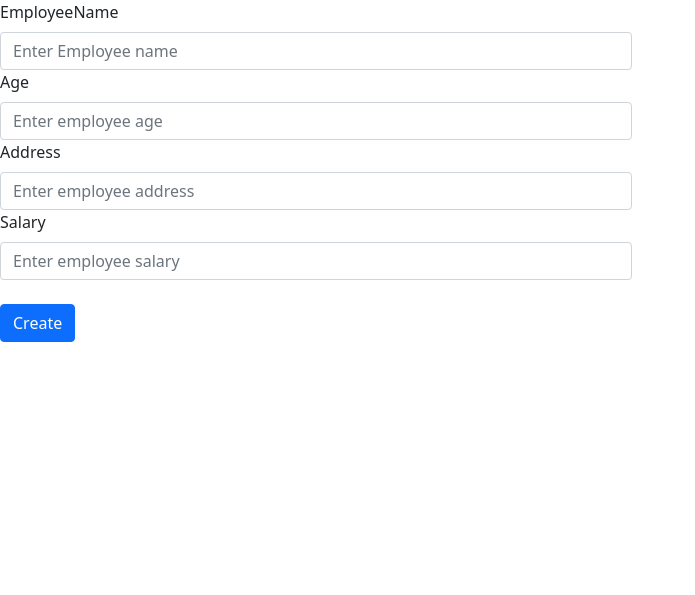
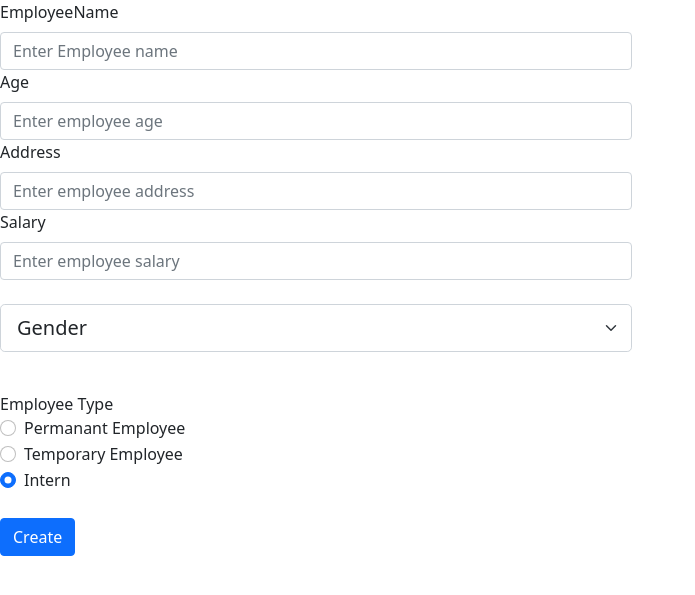
Before and after one commit to Shabana-12/Flask_mysql_crudapp_with_bootstrap, a Flask app: page /create in a window 1280 px wide. Shown: the top 595 px of the page, without its empty margins (0-695 px from the left). Run offline with Flask 2, Linux system fonts and the light colour scheme; some libraries are stand-ins or nearby versions.

Commit message:
Add files via upload

```diff
--- a/templates/create.html
+++ b/templates/create.html
@@ -30,7 +30,6 @@
     <h4>{{ message }}</h4>
     {% endfor %}
 
-
     <form action="" method="POST" class="row g-3">
 
 
@@ -44,11 +43,48 @@
         <label for="salary" class="form-label">Salary</label>
         <input type="number" name="salary" class="form-control"placeholder="Enter employee salary" autocomplete="off" required />
         <br>
+        <select name='gender'
+          class="form-select form-select-lg mb-3"
+          aria-label=".form-select-lg example"
+        >
+          <option selected>Gender</option>
+          <option value="female">Female</option>
+          <option value="male">Male</option>
+          <option value="other">Other</option>
+        </select>
+        <br>
+        Employee Type
+        <div class="form-check">
+          <input class="form-check-input" type="radio" name="etype" value="permanant" id="permanant">
+          <label class="form-check-label" for="permanant">
+            Permanant Employee
+          </label>
+        </div>
+        <div class="form-check">
+          <input class="form-check-input" type="radio" name="etype" value="temporary" id="temporary" checked>
+          <label class="form-check-label" for="temporary">
+            Temporary Employee
+          </label>
+        </div>
+        <div class="form-check">
+          <input class="form-check-input" type="radio" name="etype"value="intern" id="intern" checked>
+          <label class="form-check-label" for="intern">
+            Intern
+          </label>
+        </div>
+        <br>
         <button type="submit" class="btn btn-primary">Create</button>
 
       </div>
 
     </form>
+
+
+
+        <!-- <br />
+        <button type="submit" class="btn btn-primary">Create</button>
+      </div>
+    </form> -->
     <!-- Option 2: Separate Popper and Bootstrap JS -->
     <!--
     <script src="https://cdn.jsdelivr.net/npm/@popperjs/core@2.10.2/dist/umd/popper.min.js" integrity="sha384-7+zCNj/IqJ95wo16oMtfsKbZ9ccEh31eOz1HGyDuCQ6wgnyJNSYdrPa03rtR1zdB" crossorigin="anonymous"></script>
--- a/templates/detail.html
+++ b/templates/detail.html
@@ -29,6 +29,10 @@
     <p>{{employee.age}}</p><hr>
     <h3>Salary</h3>
     <p>{{employee.salary}}</p><hr>
+    <h3>Gender</h3>
+    <p>{{employee.gender}}</p><hr>
+    <h3>Employee type</h3>
+    <p>{{employee.type}}</p><hr>
 
     <!-- Option 2: Separate Popper and Bootstrap JS -->
     <!--
--- a/templates/list.html
+++ b/templates/list.html
@@ -34,6 +34,8 @@
             <th>Age</th>
             <th>Address</th>
             <th>Salary</th>
+            <th>Gender</th>
+            <th>Employee Type</th>
             <th>Action / <a href="/create" class="btn btn-success" data-toggle="modal" >Add Employee</a> </th>
 
 
@@ -48,6 +50,8 @@
             <td>{{row.age}}</td>
             <td>{{row.address}}</td>
             <td>{{row.salary}}</td>
+            <td>{{row.gender}}</td>
+            <td>{{row.type}}</td>
 
             <td>
                 <a href="/detail/{{row.id}}" class="btn btn-info" data-toggle="modal" data-target="#modaledit{{row.id}}">Info</a>
```
Also changed, not shown: templates/update.html (+27 -6 lines).
